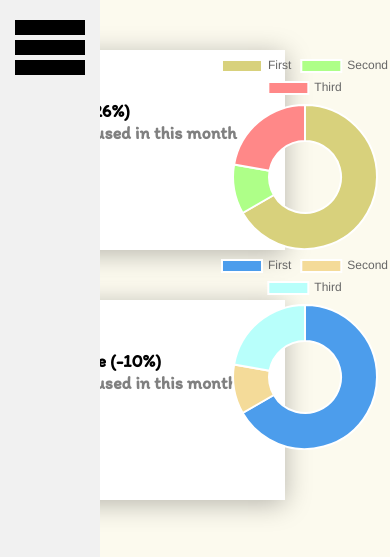
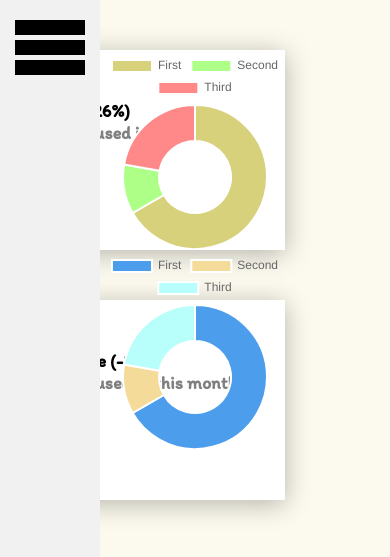
Before and after one commit to sabuka-dumbo/GreenGuard, a Django app: page / in a window 390 px wide; the page is wider, and only the part inside the window is pictured. Shown: the top 557 px of that part. Run offline with Django 5.2, Linux system fonts and the light colour scheme; data comes from the database, SQL or seed files in the repository.

Commit message:
Nov 19, 2024, 10:25 PM

```diff
--- a/greenguard/gg/static/css/styles.css
+++ b/greenguard/gg/static/css/styles.css
@@ -531,11 +531,11 @@
 
 @media screen and (max-width: 990px) {
     .cards_main_holder {
-    width: 100%;
+        width: 100%;
     }
 
     .cards_holder {
-        width: 200%;
+        width: 100%;
     }
 
     .tip_card {
```
